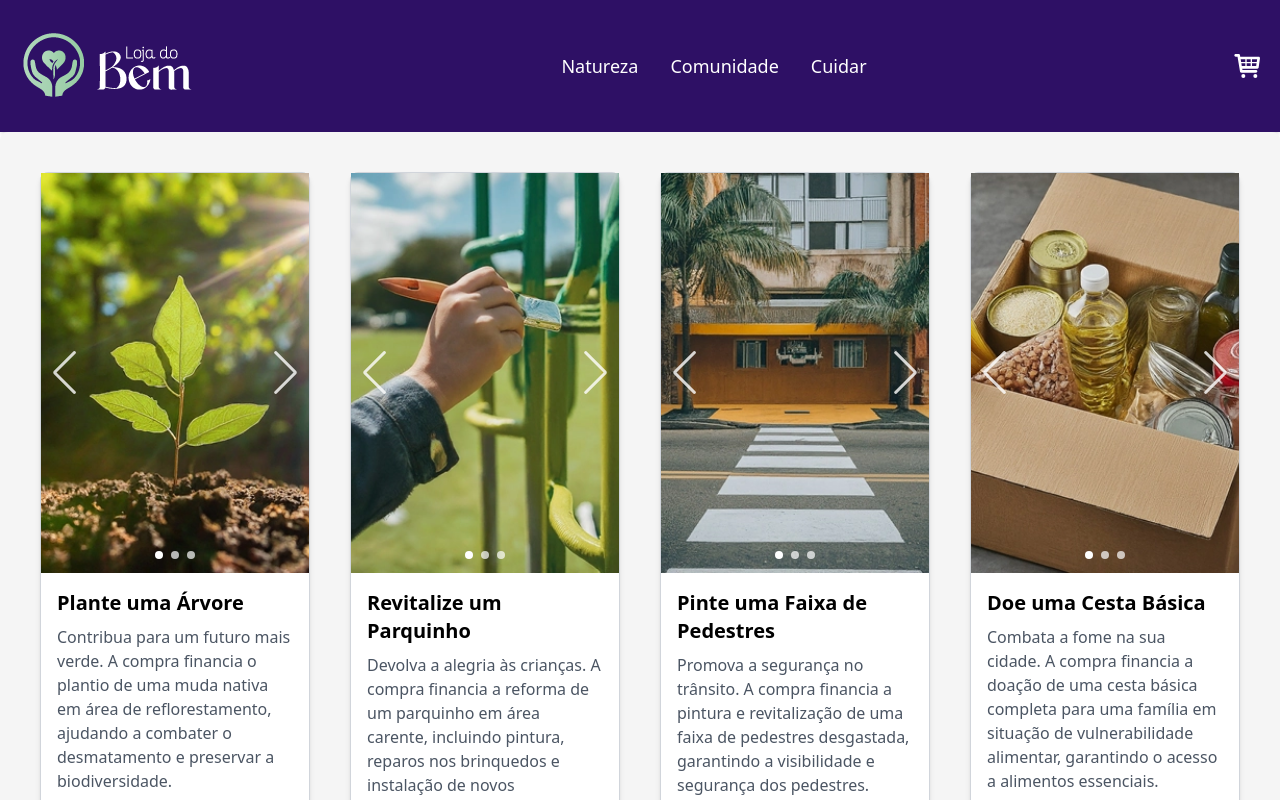
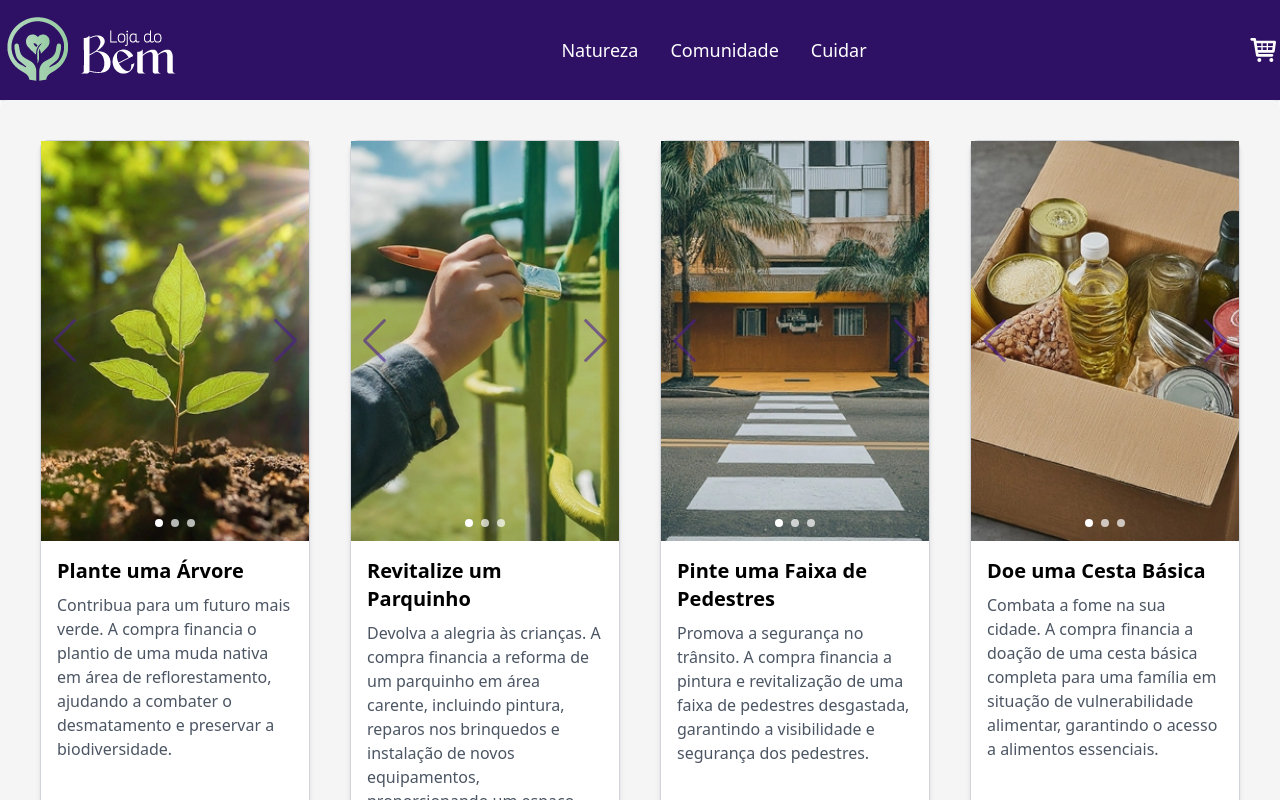
Before and after one commit to Gferracioli/LojadoBem, a React (Create React App) app: page / in a window 1280 px wide. Shown: the top 800 px of the page. Built offline with nearby package versions, Linux system fonts and the light colour scheme.

Commit message:
ajustes css

```diff
--- a/src/components/ItemListContainer.tsx
+++ b/src/components/ItemListContainer.tsx
@@ -29,7 +29,7 @@ const Home = () => {
   }, [id, setLoading]);
 
   return (
-    <div className="bg-neutral-100 p-6 rounded-lg">
+    <div className="bg-neutral-100 p-6 rounded-lg mx-auto">
       <ItemList items={items} /> {/* Passando os itens para o ItemList */}
     </div>
   );
--- a/src/components/NavBar.tsx
+++ b/src/components/NavBar.tsx
@@ -13,7 +13,7 @@ const NavBar = () => {
   };
 
   return (
-    <nav className="bg-violet-950 p-4 shadow-md">
+    <nav className="bg-violet-950 shadow-md">
       <div className="container mx-auto flex items-center justify-between">
         {/* Logo e Nome da Loja */}
         <div className="flex items-center space-x-4">
--- a/src/components/Swiper/CardSwiper.css
+++ b/src/components/Swiper/CardSwiper.css
@@ -15,8 +15,8 @@
   /* Personalize as setas de navegação e as bolinhas de paginação para os cards */
   .card-swiper .swiper-button-prev,
   .card-swiper .swiper-button-next {
-    color: white;
-    opacity: 0.8;
+    color: rgb(76 29 149);
+    opacity: 0.6;
   }
 
   .card-swiper .swiper-pagination-bullet {
```
